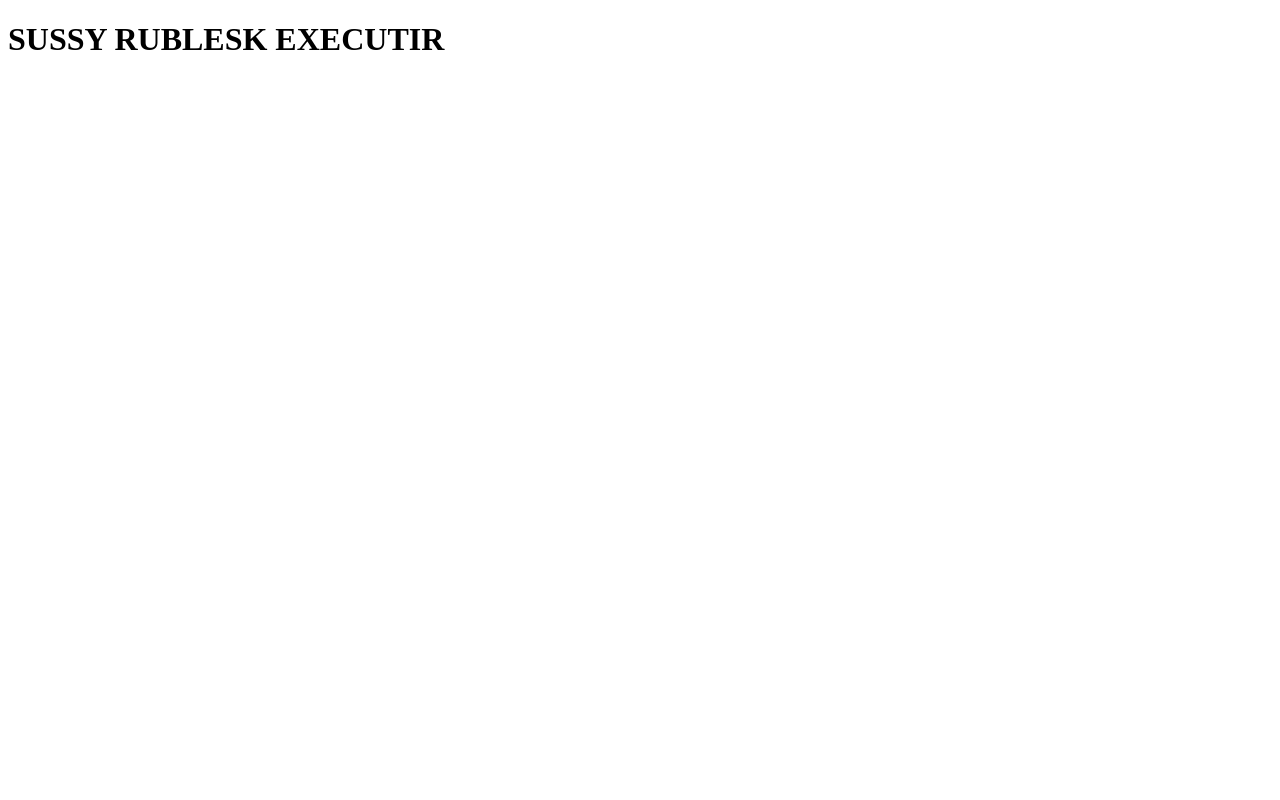
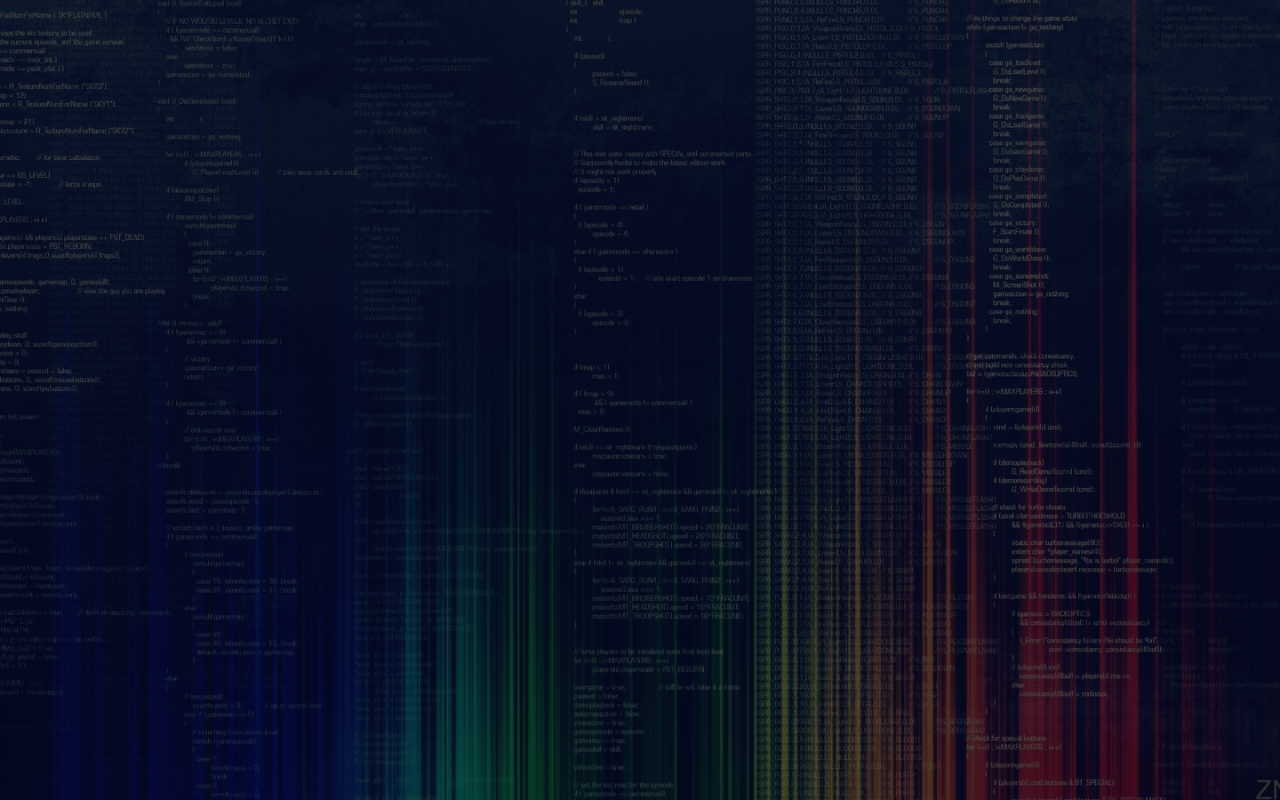
Before and after one commit to stryq1/cypher.github.io, a plain HTML site: page index.html in a window 1280 px wide. Drawn offline with Linux system fonts and the light colour scheme.

Commit message:
added bg

```diff
--- a/index.html
+++ b/index.html
@@ -4,8 +4,11 @@
         <meta charset="utf-8">
         <meta name="viewport" content="width=device-width, initialscale=1">
         <title>Havok</title>
+        <link rel="stylesheet" href="style.css">
     </head>
     <body>
-        <h1>SUSSY RUBLESK EXECUTIR</h1>
+       <section class="header">
+
+       </section>
     </body>
 </html>
--- /dev/null
+++ b/style.css
@@ -0,0 +1,12 @@
+*{
+    margin: 0;
+    padding: 0;
+}
+.header {
+    min-height: 100vh;
+    width: 100%;
+    background-image: linear-gradient(rgba(4,9,30,0.7),rgba(4,9,30,0.7)),url(Res/bg.jpg);
+    background-position: center;
+    background-size: cover;
+    position: relative;
+}
```
Also changed, not shown: Res/bg.jpg (added).
